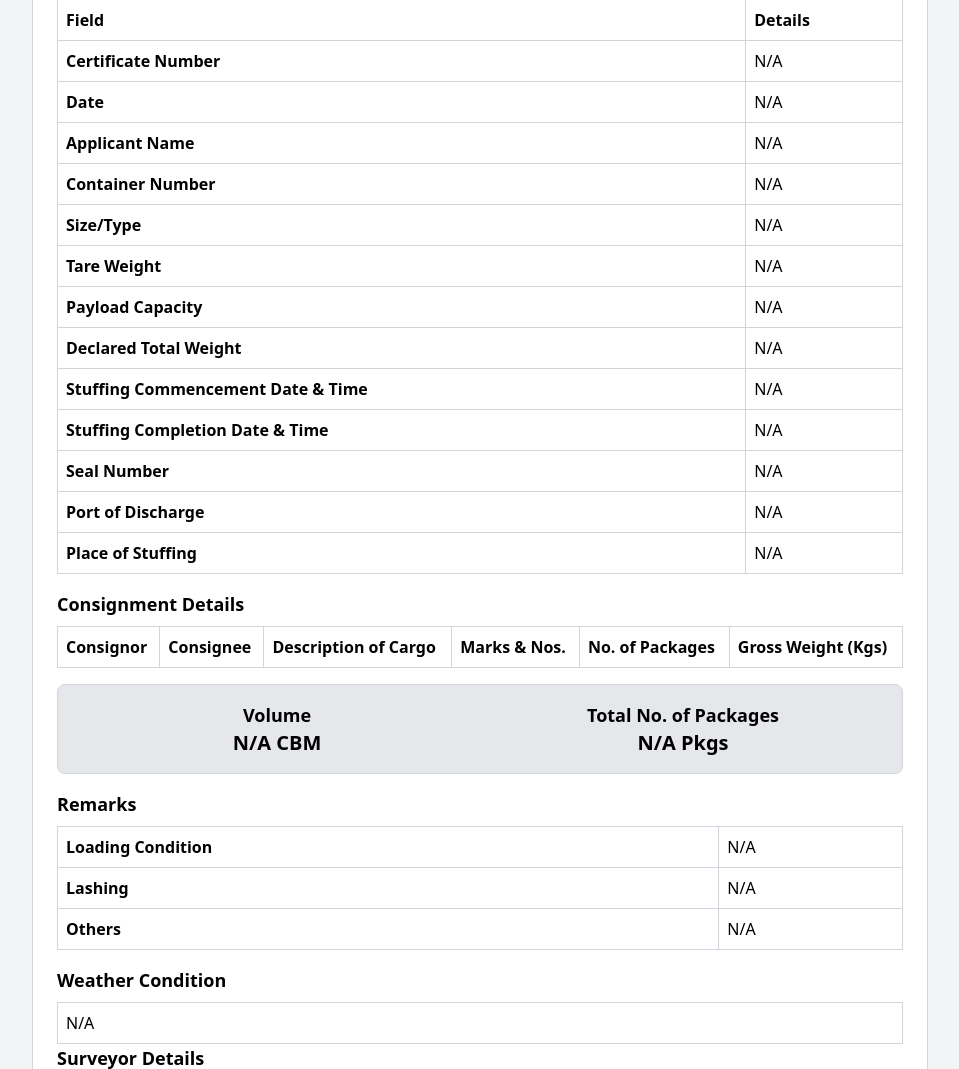
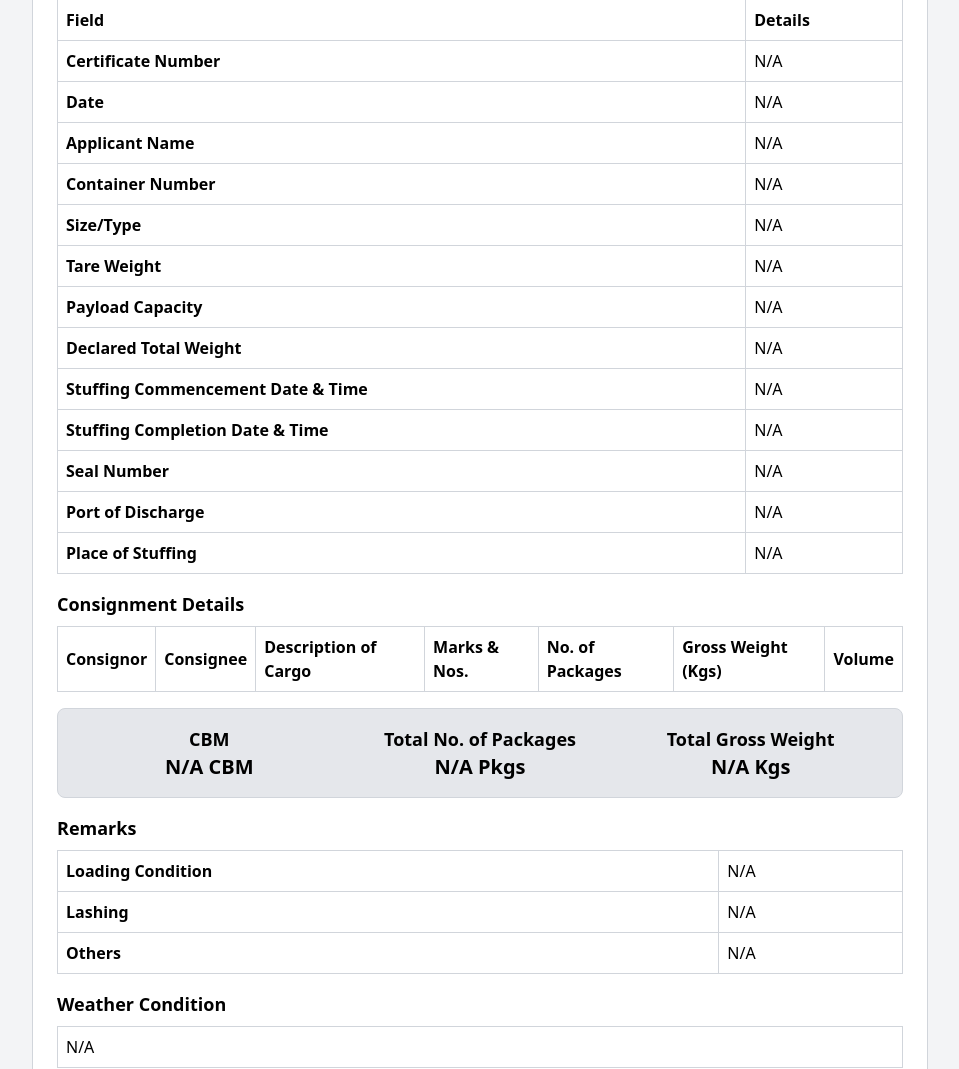
Before and after one commit to Praveen3226/viking12, a Flask app: template templates/reportFCL1.html in a window 1280 px wide. Shown: the part 276-1345 px from the top of the page, without its empty margins (160-1119 px from the left). Run offline with Flask 3, Linux system fonts and the light colour scheme; the template is opened without the code that fills it, so the values that code supplies are empty; some libraries are stand-ins or nearby versions.

Commit message:
Update reportFCL1.html

```diff
--- a/templates/reportFCL1.html
+++ b/templates/reportFCL1.html
@@ -3,7 +3,7 @@
 <head>
     <meta charset="utf-8"/>
     <meta content="width=device-width, initial-scale=1.0" name="viewport"/>
-    <title>Survey Report</title>
+    <title>FCL Survey Report</title>
     <script src="https://cdn.tailwindcss.com"></script>
     <link href="https://cdnjs.cloudflare.com/ajax/libs/font-awesome/5.15.3/css/all.min.css" rel="stylesheet"/>
     <style>
@@ -159,6 +159,8 @@
                     <th class="border border-gray-300 p-2 text-left">Marks & Nos.</th>
                     <th class="border border-gray-300 p-2 text-left">No. of Packages</th>
                     <th class="border border-gray-300 p-2 text-left">Gross Weight (Kgs)</th>
+                    <th class="border border-gray-300 p-2 text-left">Volume</th>
+
                 </tr>
             </thead>
             <tbody>
@@ -169,21 +171,26 @@
                     <td class="border border-gray-300 p-2">{{ item['description'] | default('N/A') }}</td>
                     <td class="border border-gray-300 p-2">{{ item['marksNos'] | default('N/A') }}</td>
                     <td class="border border-gray-300 p-2">{{ item['packages'] | default('N/A') }}</td>
-                    <td class="border border-gray-300 p-2">{{ item['weight'] | default('N/A') }}</td>
+                    <td class="border border-gray-300 p-2">{{ item['gross_weight'] | default('N/A') }}</td>
+                    <td class="border border-gray-300 p-2">{{ item['volume'] | default('N/A') }}</td>
                 </tr>
                 {% endfor %}
             </tbody>
         </table>
 
-            <!-- SI Unit Box for CBM and Total Packages -->
+           <!-- SI Unit Box for CBM, Total Packages, and Gross Weight -->
 <div class="flex justify-between bg-gray-200 p-4 rounded-lg border border-gray-300 mb-4">
-                <div class="w-1/2 text-center">
-                    <h3 class="text-lg font-semibold">Volume</h3>
+    <div class="w-1/3 text-center">
+        <h3 class="text-lg font-semibold">CBM</h3>
         <p class="text-xl font-bold">{{ form['cbm'] | default('N/A') }} CBM</p>
     </div>
-                <div class="w-1/2 text-center">
+    <div class="w-1/3 text-center">
         <h3 class="text-lg font-semibold">Total No. of Packages</h3>
         <p class="text-xl font-bold">{{ form['totalPackages'] | default('N/A') }} Pkgs</p>
+    </div>
+    <div class="w-1/3 text-center">
+        <h3 class="text-lg font-semibold">Total Gross Weight</h3>
+        <p class="text-xl font-bold">{{ form['total_gross_weight'] | default('N/A') }} Kgs</p>
     </div>
 </div>
 
```
Lines whose indentation alone changed are shown as unchanged.
